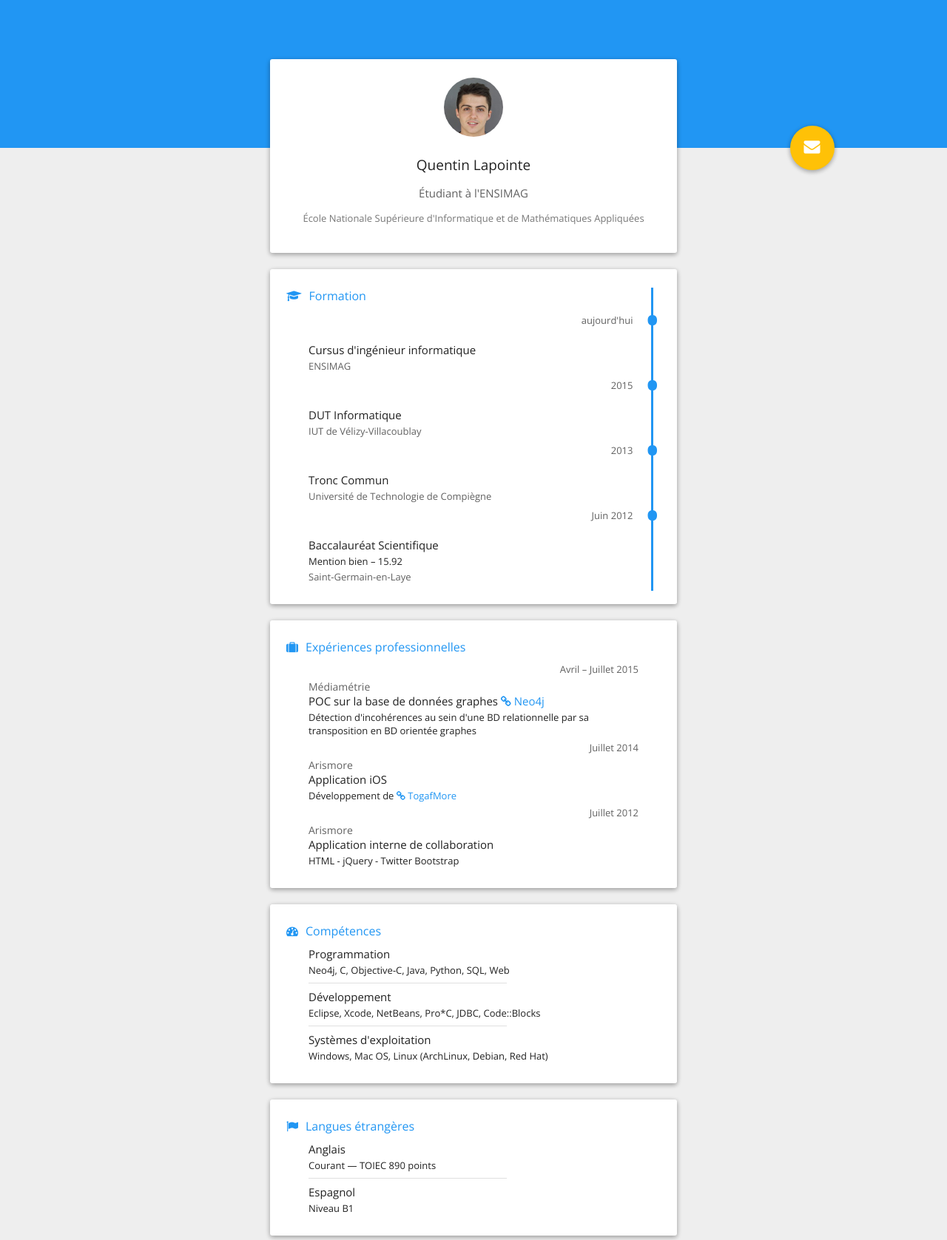
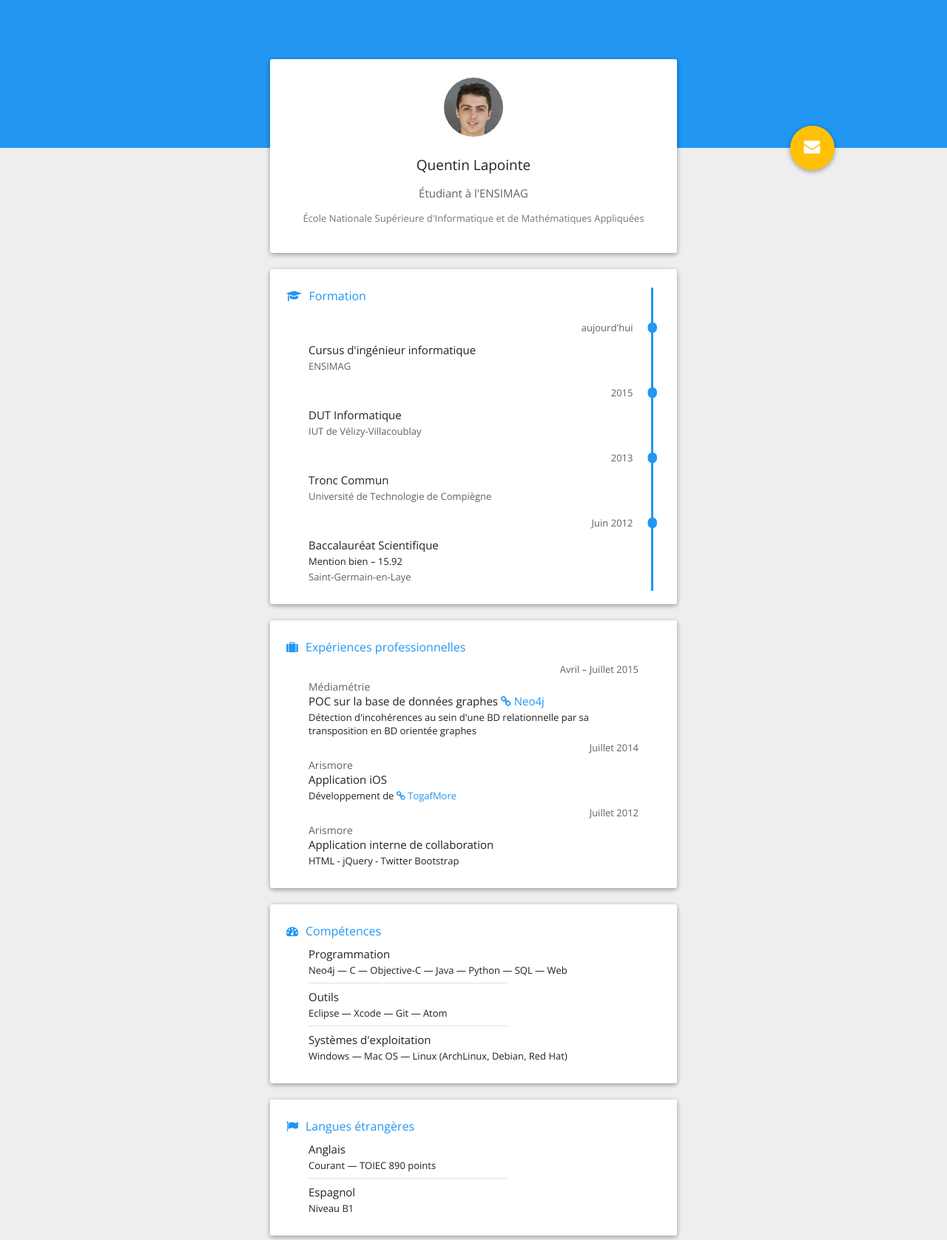
Before and after one commit to KeNt178/resume, a PHP site: page / in a window 1280 px wide. Shown: the top 1677 px of the page at 74% size. Run offline with PHP 8.4, Linux system fonts and the light colour scheme.

Commit message:
optimisation margin

```diff
--- a/css/style.css
+++ b/css/style.css
@@ -129,7 +129,7 @@ a:hover{
 	text-align: right;
 }
 #about_card .formation .element .date{
-	margin: -30px -33px -10px 0;
+	margin: -20px -33px -20px 0;
 }
 #about_card .bullet {;
 	vertical-align : -21%;
--- a/index.html
+++ b/index.html
@@ -90,17 +90,17 @@
 		<div class="content">
 			<section class="element">
 				<div class="name">Programmation</div>
-				<div class="description">Neo4j, C, Objective-C, Java, Python, SQL, Web</div>
+				<div class="description">Neo4j — C — Objective-C — Java — Python — SQL — Web</div>
 			</section>
 			<hr align="left"/>
 			<section class="element">
-				<div class="name">Développement</div>
-				<div class="description">Eclipse, Xcode, NetBeans, Pro*C, JDBC, Code::Blocks</div>
+				<div class="name">Outils</div>
+				<div class="description">Eclipse — Xcode — Git — Atom</div>
 			</section>
 			<hr align="left"/>
 			<section class="element">
 				<div class="name">Systèmes d'exploitation</div>
-				<div class="description">Windows, Mac OS, Linux (ArchLinux, Debian, Red Hat)</div>
+				<div class="description">Windows — Mac OS — Linux (ArchLinux, Debian, Red Hat)</div>
 			</section>
 		</div>
 	</section>
```
